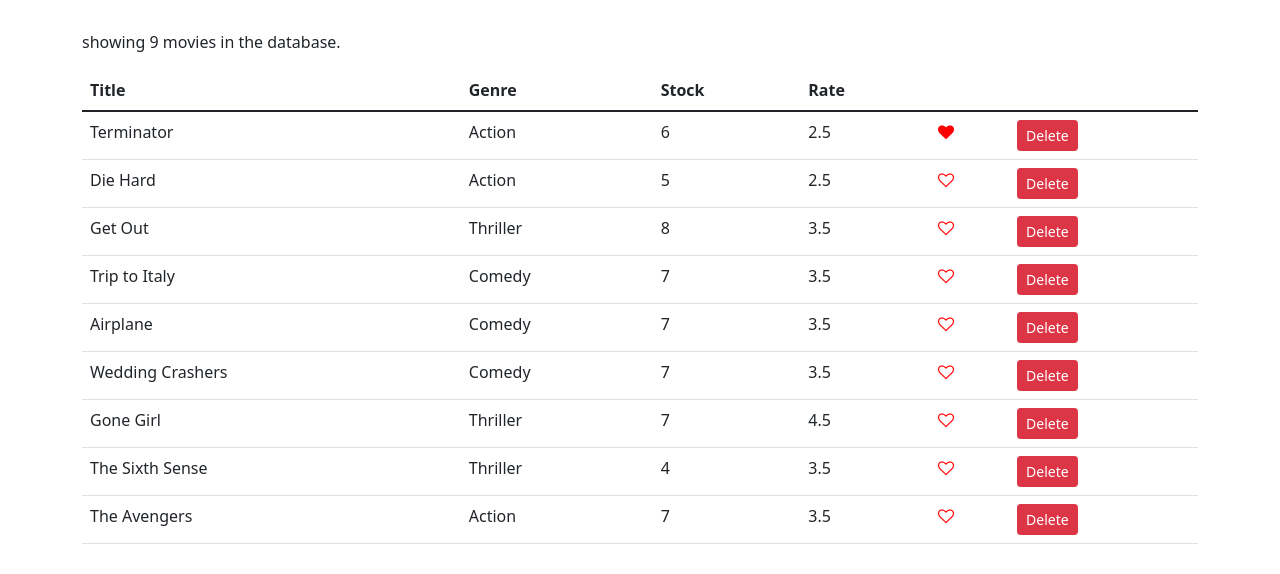
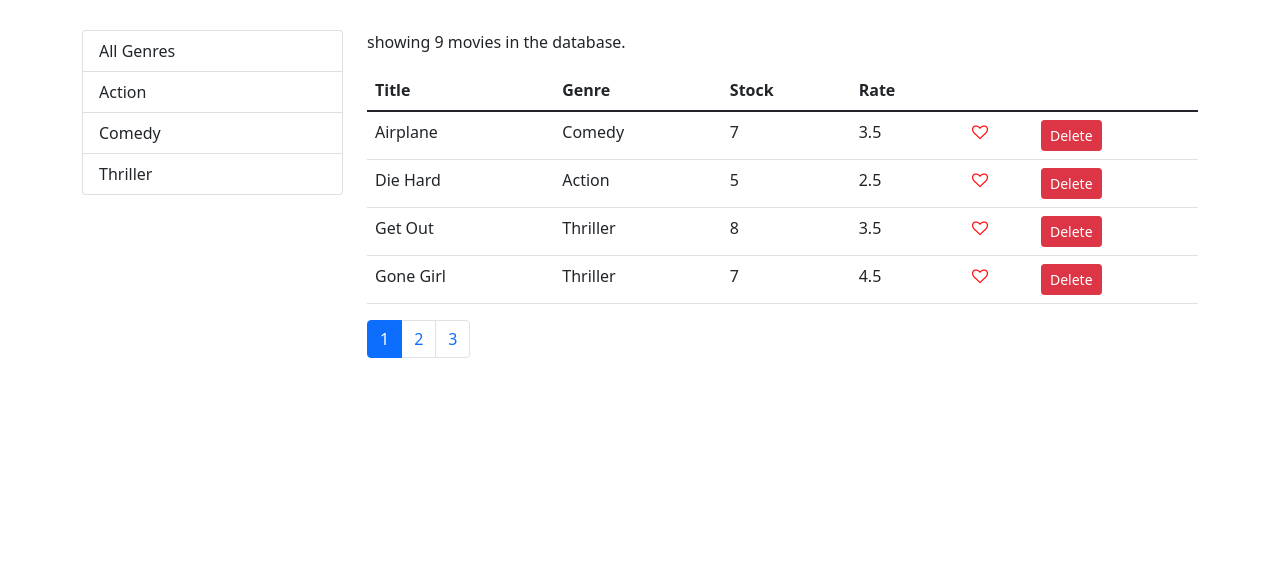
Before and after one commit to rifqyyusuf12/reactJS2, a React (Create React App) app: page /movies/1 in a window 1280 px wide. Shown: the top 574 px of the page. Built offline with nearby package versions, Linux system fonts and the light colour scheme.

Commit message:
menambahkan like, pagination, list group dan short

```diff
--- a/package.json
+++ b/package.json
@@ -9,6 +9,8 @@
     "bootstrap": "^5.1.3",
     "bootstrap-icons": "^1.8.1",
     "font-awesome": "^4.7.0",
+    "lodash": "^4.17.10",
+    "prop-types": "^15.6.2",
     "react": "^17.0.2",
     "react-dom": "^17.0.2",
     "react-scripts": "5.0.0",
--- a/src/components/common/like.jsx
+++ b/src/components/common/like.jsx
@@ -9,7 +9,7 @@
 //         return (
 //         <i
 //         onClick={props.onClick}
-//         style={{ cursor: "pointer" }}
+//         style={{ cursor: "pointer", color: "red" }}
 //          className={classes}
 //          aria-hidden="true"
 //          />
--- /dev/null
+++ b/src/components/common/listGroup.jsx
@@ -0,0 +1,34 @@
+import React, { Component } from 'react';
+
+
+const ListGroup = (props) => {
+    const {
+        items,
+        textProperty,
+        valueProperty,
+        selectedItem,
+        onItemSelect
+    } = props;
+
+    return (
+        <ul className="list-group">
+            {items.map(item =>
+                <li
+                onClick={() => onItemSelect(item)}
+                key={item[valueProperty]}
+                className={ item === selectedItem ? "list-group-item active" : "list-group-item"}
+                >
+                    {item[textProperty]}
+                </li> )}
+
+        </ul>
+        );
+
+}
+
+ListGroup.defaultProps = {
+    textProperty: "name",
+    valueProperty:"_id"
+}
+
+export default ListGroup;
--- /dev/null
+++ b/src/components/common/pagination.jsx
@@ -0,0 +1,42 @@
+import React, { Component } from 'react';
+import PropTypes from 'prop-types';
+import _ from 'lodash';
+
+const Pagination = props => {
+
+    const { itemsCount, pageSize, currentPage, onPageChange } = props;
+        console.log(currentPage);
+
+    const pagesCount = Math.ceil (itemsCount / pageSize) ;
+
+    if (pagesCount === 1) return null;
+
+    const pages = _.range (1, pagesCount + 1);
+
+    //[1, 2, 3].map()
+    //[1, ... pagesCount.map()]  = lodash
+    return (
+        <nav>
+            <ul className="pagination">
+                {pages.map(page => (
+                <li key={page}
+                className={ page === currentPage ? 'page-item active' : 'page-item' }>
+                    <a className="page-link" onClick={() => onPageChange (page)}
+                        >{page}
+                    </a>
+                </li>
+                ))}
+            </ul>
+        </nav>
+     );
+}
+
+Pagination.propTypes = {
+    itemsCount: PropTypes.number.isRequired,
+    pageSize: PropTypes.number.isRequired,
+    currentPage: PropTypes.number.isRequired,
+    onPageChange: PropTypes.func.isRequired,
+}
+
+
+export default Pagination;
--- a/src/components/movies.jsx
+++ b/src/components/movies.jsx
@@ -1,11 +1,27 @@
 import React, { Component } from 'react';
+import ListGroup from './common/listGroup';
+import Pagination from './common/pagination';
 import { getMovies } from '../services/fakeMovieService';
-import Like from './common/like';
+import { getGenres } from '../services/fakeGenreService';
+import { paginate } from '../utils/paginate';
+import MoviesTable from './moviesTable';
+import _ from 'lodash';
+
 
 class Movies extends Component {
     state = {
-        movies: getMovies()
+        movies: [],
+        genres: [],
+        currentPage: 1,
+        pageSize: 4,
+        sortColumn: { path:'title', order:'asc' }
      };
+
+     componentDidMount () {
+        const genres = [{ _id:"", name: "All Genres" }, ...getGenres()];
+
+        this.setState({ movies: getMovies(), genres });
+     }
 
      handleDelete= (movie) => {
          const movies = this.state.movies.filter(m => m._id !== movie._id)
@@ -19,50 +35,81 @@
         const index = movies.indexOf(movie);
         movies[index] = {...movies[index]};
         movies[index].liked = !movies[index].liked;
-        this.setState({ movies })
+        this.setState({ movies });
+     };
+
+     handlePageChange = page => {
+         this.setState ({ currentPage : page });
+
+     };
+
+     handleGenreSelect = genre => {
+         this.setState ({ selectedGenre: genre, currentPage: 1 });
+     };
+
+     handleSort = path => {
+        const sortColumn = {...this.state.sortColumn};
+
+        if (sortColumn.path === path)
+            sortColumn.order = sortColumn.order === "asc" ? "desc" : "asc";
+        else {
+            sortColumn.path = path;
+            sortColumn.order = "asc";
+        }
+        this.setState({ sortColumn });
+        //  this.setState({ sortColumn: {path, order:'asc'} }); // untuk mengsort dari terendah
      }
 
+
     render() {
+        const {length: count} = this.state.movies;  ; //= count = this.state.movies.length;
 
-        if(this.state.movies.length === 0)
-        return <p>there are no movies in the database.</p>
+        const {
+            pageSize,
+            currentPage,
+            sortColumn,
+            selectedGenre,
+            movies: allMovies
+        } = this.state;
+
+        if(count === 0)
+            return <p>there are no movies in the database.</p>;
+
+        const filtered =
+        selectedGenre && selectedGenre._id
+            ? allMovies.filter(m => m.genre._id === selectedGenre._id)
+            : allMovies;
+
+        const sorted = _.orderBy(filtered, [sortColumn.path], [sortColumn.order])
+
+        const movies = paginate(sorted, currentPage, pageSize);
 
         return (
-            <React.Fragment>
-                <p>showing {this.state.movies.length} movies in the database.</p>
-                <table className="table">
-                    <thead>
-                        <tr>
-                            <th>Title</th>
-                            <th>Genre</th>
-                            <th>Stock</th>
-                            <th>Rate</th>
-                            <th />
-                            <th />
-                        </tr>
-                    </thead>
-                    <tbody>
-                        {this.state.movies.map(movie => (
-                        <tr key={movie._id}>
-                            <td>{movie.title}</td>
-                            <td>{movie.genre.name}</td>
-                            <td>{movie.numberInStock}</td>
-                            <td>{movie.dailyRentalRate}</td>
-                            <td>
-                                <Like liked={movie.liked} onClick={() => this.handleLike(movie)} />
-                            </td>
-                            <td><button
-                            onClick={() => this.handleDelete(movie)}
-                            className="btn btn-danger btn-sm">
-                                Delete
-                                </button></td>
-                        </tr>
-                        ))}
+            <div className='row'>
+                <div className="col-3">
+                    <ListGroup
+                    items={this.state.genres}
+                    selectedItem = {this.state.selectedGenre}
+                    onItemSelect={this.handleGenreSelect}
+                    />
+                </div>
+                <div className="col">
+                <p>showing {filtered.length} movies in the database.</p>
+                <MoviesTable
+                    movies={movies}
+                    onLike={this.handleLike}
+                    onDelete={this.handleDelete}
+                    onSort={this.handleSort}
+                    />
+                <Pagination
+                    itemsCount={filtered.length}
+                    pageSize={this.state.pageSize}
+                    currentPage={this.state.currentPage}
+                    onPageChange={this.handlePageChange}
+                />
+                </div>
 
-                    </tbody>
-                </table>
-
-            </React.Fragment>
+            </div>
         );
     }
 }
--- /dev/null
+++ b/src/components/moviesTable.jsx
@@ -0,0 +1,45 @@
+import React, { Component } from 'react';
+import Like from './common/like';
+
+
+const MoviesTable = (props) => {
+
+    const { movies, onDelete, onLike, onSort } = props
+
+    return (
+        <table className="table">
+        <thead>
+            <tr>
+                <th onClick={() => onSort('tittle')} >Title</th>
+                <th onClick={() => onSort('genre.name')}>Genre</th>
+                <th onClick={() => onSort('numberInStock')}>Stock</th>
+                <th onClick={() => onSort('dailyRentalRate')}>Rate</th>
+                <th />
+                <th />
+            </tr>
+        </thead>
+        <tbody>
+            {movies.map(movie => (
+            <tr key={movie._id}>
+                <td>{movie.title}</td>
+                <td>{movie.genre.name}</td>
+                <td>{movie.numberInStock}</td>
+                <td>{movie.dailyRentalRate}</td>
+                <td>
+                    <Like liked={movie.liked}
+                    onClick={() => onLike(movie)} />
+                </td>
+                <td><button
+                onClick={() => onDelete(movie)}
+                className="btn btn-danger btn-sm">
+                    Delete
+                    </button></td>
+            </tr>
+            ))}
+
+        </tbody>
+    </table>
+     );
+}
+
+export default MoviesTable;
--- /dev/null
+++ b/src/utils/paginate.js
@@ -0,0 +1,14 @@
+import _ from "lodash";
+
+export function paginate (items, pageNumber, pageSize) {
+    const startIndex = (pageNumber - 1) * pageSize;
+    return _(items)
+    .slice(startIndex)
+    .take(pageSize)
+    .value();
+
+    // _.slice(items, startIndex)
+    // ._take()
+
+
+}
```
Also changed, not shown: 1 other file (tests, documents, lock files or other folders).
